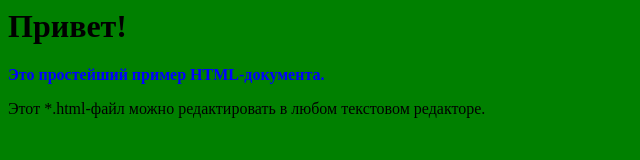
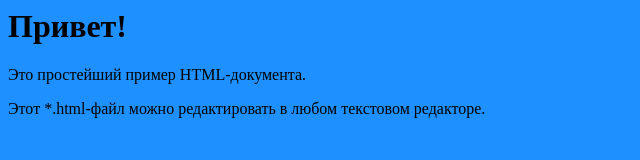
Before and after one commit to Ashterix/iampm14, a plain HTML site: page index.html in a window 1280 px wide. Shown: the whole page, without its empty margins (0-640 px from the left). Drawn offline with Linux system fonts and the light colour scheme.

Commit message:
change colors

```diff
--- a/index.html
+++ b/index.html
@@ -2,9 +2,9 @@
 <head>
   <title>Пример 1</title>
 </head>
-<body style="background: green">
+<body style="background: dodgerblue">
 <h1>Привет!</h1>
-<p style="color: blue; font-weight: bold"> Это простейший пример HTML-документа. </p>
+<p style="font-weight: normal"> Это простейший пример HTML-документа. </p>
 <p> Этот *.html-файл можно редактировать в любом текстовом редакторе.</p>
 </body>
 </html>
```
